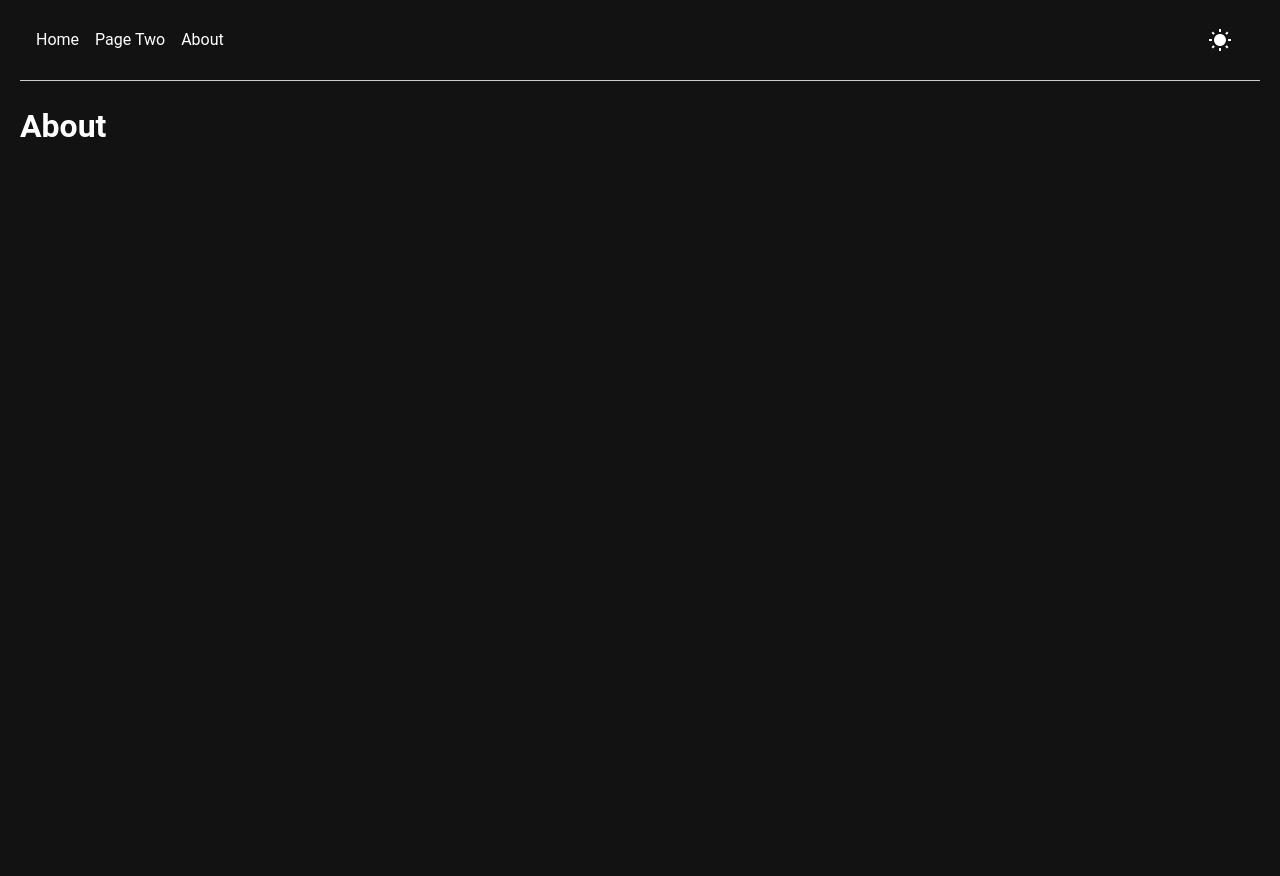
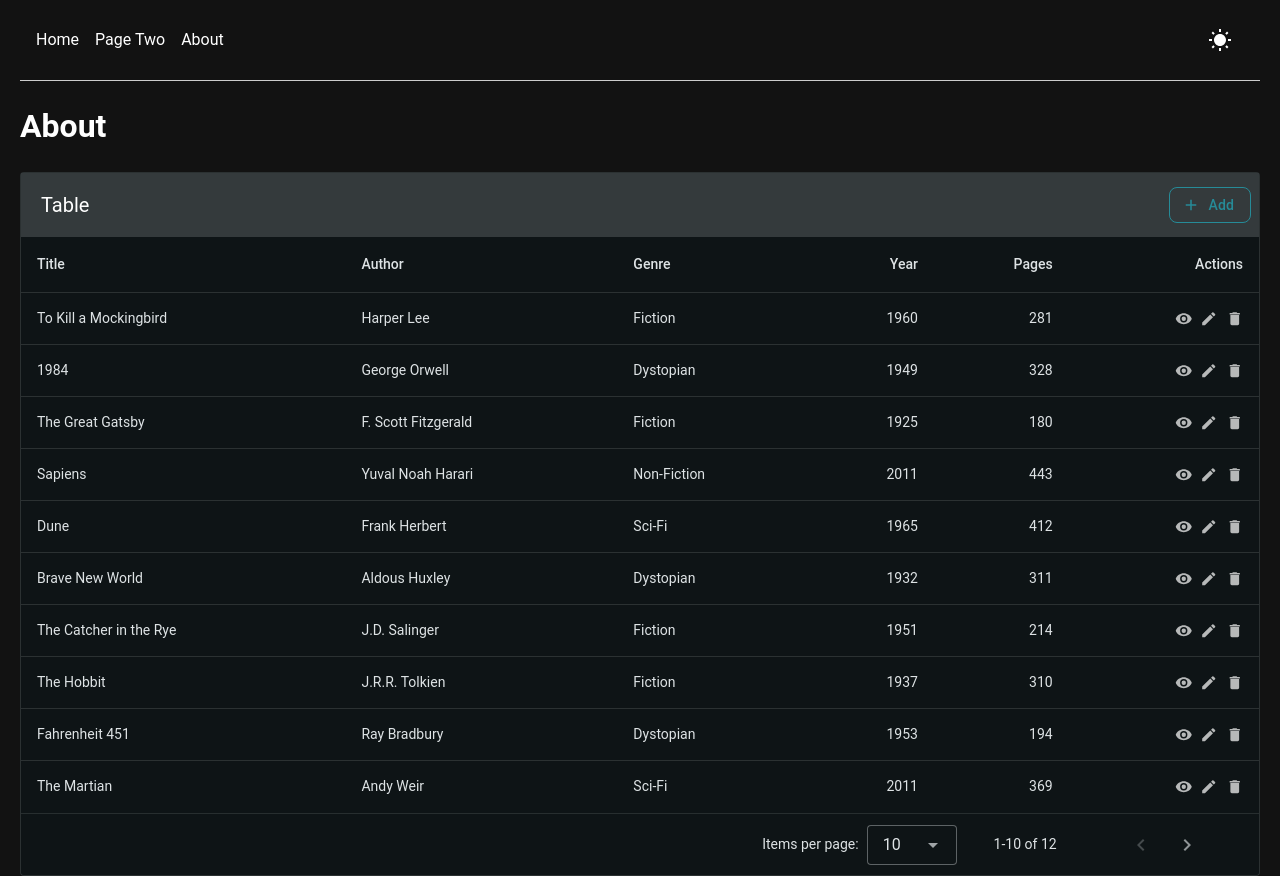
Before and after one commit to dkmullen/vue-lab-again, a Vue app: page /about in a window 1280 px wide. Before the commit the page ends 800 px from the top, so only its background shows below. Built offline with nearby package versions, Linux system fonts and the light colour scheme.

Commit message:
Work on reusable table

```diff
--- /dev/null
+++ b/src/components/shared-components/TableComponent.vue
@@ -0,0 +1,57 @@
+<script setup>
+
+defineProps({
+  headers: { type: Array },
+  items: { type: Array },
+  title: { type: String, default: 'Table' },
+  addButtonText: { type: String, default: 'Add' },
+})
+
+const emit = defineEmits(['doAction'])
+
+function doAction(action, id) {
+  emit('doAction', { action, id })
+}
+
+</script>
+
+ <template>
+  <v-sheet border rounded>
+    <v-data-table
+      :headers="headers"
+      :hide-default-footer="items.length < 11"
+      :items="items"
+    >
+      <template v-slot:top>
+        <v-toolbar flat>
+          <v-toolbar-title>
+            <v-icon color="medium-emphasis" icon="mdi-book-multiple" size="x-small" start></v-icon>
+            {{ title }}
+          </v-toolbar-title>
+          <BaseButton
+            class="me-2"
+            variant="outlined"
+            prepend-icon="mdi-plus"
+            rounded="lg"
+            :label="addButtonText"
+            @click="doAction('add')"
+          />
+        </v-toolbar>
+      </template>
+
+      <template v-slot:[`item.actions`]="{ item }">
+        <div class="d-flex ga-2 justify-end">
+          <v-icon color="medium-emphasis" icon="mdi-eye" size="small" @click="doAction('view', item.id)"></v-icon>
+          <v-icon color="medium-emphasis" icon="mdi-pencil" size="small" @click="doAction('edit', item.id)"></v-icon>
+          <v-icon color="medium-emphasis" icon="mdi-delete" size="small" @click="doAction('delete', item.id)"></v-icon>
+        </div>
+      </template>
+
+      <template v-slot:no-data>
+        <v-alert :value="true">
+          No data available
+        </v-alert>
+      </template>
+    </v-data-table>
+  </v-sheet>
+</template>
--- a/src/icons.js
+++ b/src/icons.js
@@ -14,6 +14,13 @@ import {
   mdiSend,
   mdiWhiteBalanceSunny,
   mdiWeatherNight,
+  mdiDelete,
+  mdiPencil,
+  mdiEye,
+  mdiBook,
+  mdiPlus,
+  mdiChevronRight,
+  mdiChevronLeft,
 } from "@mdi/js";
 
 // Map icon names to their imported SVG paths
@@ -29,4 +36,11 @@ export const icons = {
   "mdi-send": mdiSend,
   "mdi-white-balance-sunny": mdiWhiteBalanceSunny,
   "mdi-weather-night": mdiWeatherNight,
+  "mdi-delete": mdiDelete,
+  "mdi-pencil": mdiPencil,
+  "mdi-eye": mdiEye,
+  "mdi-book": mdiBook,
+  "mdi-plus": mdiPlus,
+  "mdi-chevron-right": mdiChevronRight,
+  "mdi-chevron-left": mdiChevronLeft,
 };
--- a/src/plugins/vuetify.js
+++ b/src/plugins/vuetify.js
@@ -76,7 +76,7 @@ export default createVuetify({
           "on-surface": "#dee3e5",
           outline: "#869396",
           "outline-variant": "#3c494c",
-          primary: "#1f6ae2",
+          primary: "#268b98",
           "on-primary": "#ffffff",
           secondary: "#e4ce2e",
           "on-secondary": "#003730",
--- a/src/views/AboutView.vue
+++ b/src/views/AboutView.vue
@@ -1,4 +1,107 @@
-<script setup></script>
+<script setup>
+import { ref, shallowRef } from 'vue'
+import TableComponent from '@/components/shared-components/TableComponent.vue'
+
+const headers = [
+  { title: 'Title', key: 'title', align: 'start' },
+  { title: 'Author', key: 'author' },
+  { title: 'Genre', key: 'genre' },
+  { title: 'Year', key: 'year', align: 'end' },
+  { title: 'Pages', key: 'pages', align: 'end' },
+  { title: 'Actions', key: 'actions', align: 'end', sortable: false },
+]
+
+function handleDoAction({ action, id = null }) {
+  console.log(`Action: ${action}, ID: ${id}`)
+  switch (action) {
+    case 'add':
+      return add()
+    case 'edit':
+      return edit(id)
+    case 'view':
+      return view(id)
+    case 'delete':
+      return deleteItem(id)
+    case 'save':
+      return save(id)
+    default:
+      console.warn(`Unknown action: ${action}`)
+  }
+}
+
+function add() {
+  console.log('Adding...')
+  formModel.value = createNewRecord()
+  dialog.value = true
+}
+
+function view(id) {
+  console.log(`Viewing book with ID: ${id}`)
+}
+
+function deleteItem(id) {
+  console.log(`Deleting item with ID: ${id}`)
+}
+
+function save(item) {
+  console.log('Saving item:', item)
+  // if (isEditing.value) {
+  //   const index = books.value.findIndex(book => book.id === formModel.value.id)
+  //   books.value[index] = formModel.value
+  // } else {
+  //   formModel.value.id = books.value.length + 1
+  //   books.value.push(formModel.value)
+  // }
+
+  // dialog.value = false
+}
+
+const books = [
+  { id: 1, title: 'To Kill a Mockingbird', author: 'Harper Lee', genre: 'Fiction', year: 1960, pages: 281 },
+  { id: 2, title: '1984', author: 'George Orwell', genre: 'Dystopian', year: 1949, pages: 328 },
+  { id: 3, title: 'The Great Gatsby', author: 'F. Scott Fitzgerald', genre: 'Fiction', year: 1925, pages: 180 },
+  { id: 4, title: 'Sapiens', author: 'Yuval Noah Harari', genre: 'Non-Fiction', year: 2011, pages: 443 },
+  { id: 5, title: 'Dune', author: 'Frank Herbert', genre: 'Sci-Fi', year: 1965, pages: 412 },
+  { id: 6, title: 'Brave New World', author: 'Aldous Huxley', genre: 'Dystopian', year: 1932, pages: 311 },
+  { id: 7, title: 'The Catcher in the Rye', author: 'J.D. Salinger', genre: 'Fiction', year: 1951, pages: 214 },
+  { id: 8, title: 'The Hobbit', author: 'J.R.R. Tolkien', genre: 'Fiction', year: 1937, pages: 310 },
+  { id: 9, title: 'Fahrenheit 451', author: 'Ray Bradbury', genre: 'Dystopian', year: 1953, pages: 194 },
+  { id: 10, title: 'The Martian', author: 'Andy Weir', genre: 'Sci-Fi', year: 2011, pages: 369 },
+  { id: 11, title: 'The Road', author: 'Cormac McCarthy', genre: 'Dystopian', year: 2006, pages: 287 },
+  { id: 12, title: 'The Alchemist', author: 'Paulo Coelho', genre: 'Fiction', year: 1988, pages: 208 },
+]
+
+const currentYear = new Date().getFullYear()
+const formModel = ref(createNewRecord())
+const dialog = shallowRef(false)
+// const isEditing = toRef(() => !!formModel.value.id)
+
+function createNewRecord () {
+  return {
+    title: '',
+    author: '',
+    genre: '',
+    year: currentYear,
+    pages: 1,
+  }
+}
+
+function edit (id) {
+  const found = books.value.find(book => book.id === id)
+  formModel.value = {
+    id: found.id,
+    title: found.title,
+    author: found.author,
+    genre: found.genre,
+    year: found.year,
+    pages: found.pages,
+  }
+  dialog.value = true
+}
+
+</script>
+
 <template>
   <h1>About</h1>
+  <TableComponent :headers="headers" :items="books" @doAction="handleDoAction" />
 </template>
```
Also changed, not shown: src/components/shared-components/DialogComponent.vue (added, +38 -0 lines), 1 other file (tests, documents, lock files or other folders).
